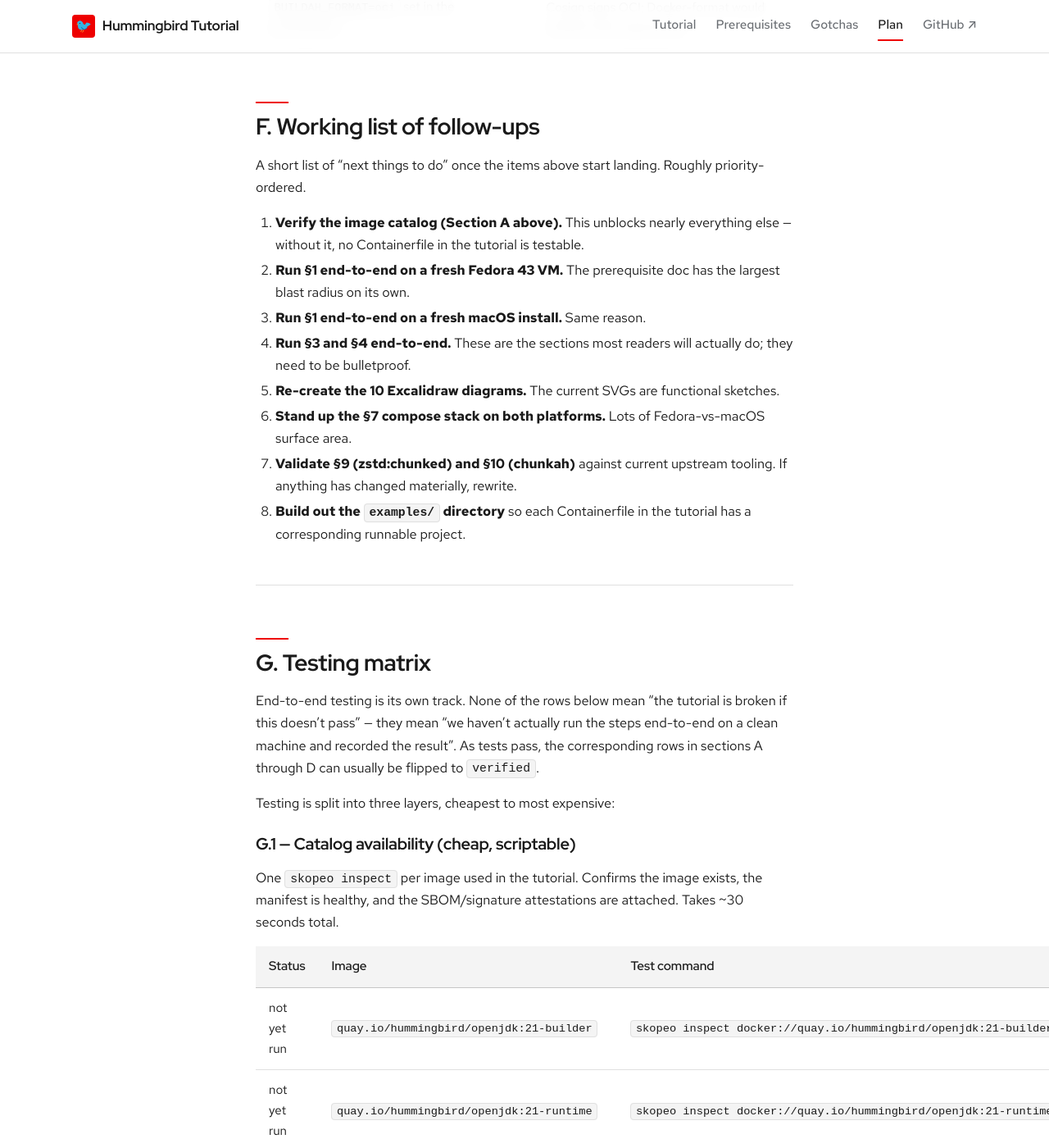
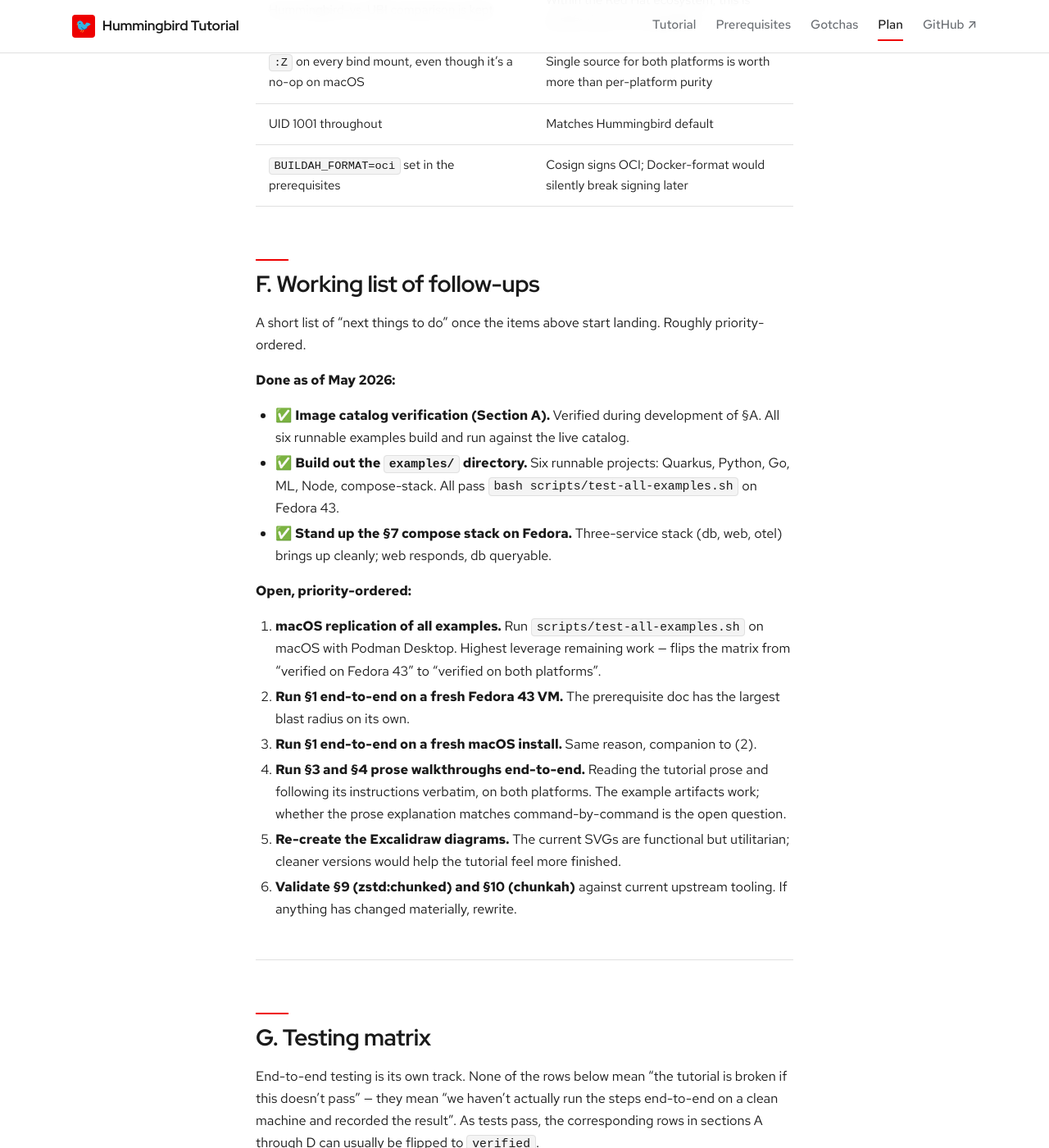
Before and after one commit to patterncatalyst/hummingbird-tutorial, a Jekyll site: the page built from _plans/reconciliation-plan.md, in a window 1280 px wide and 1400 px high, scrolled down 10471 px. Shown: the whole window at 82% size. Built offline with Jekyll 4.4.1, drawn with Linux system fonts in a browser that asks for light colours; some web fonts are replaced; some of the changed text lies outside the part shown.

Commit message:
Reconciliation plan: distinguish Fedora 43 verification from cross-platform; record macOS replication as priority #1

```diff
--- a/_plans/reconciliation-plan.md
+++ b/_plans/reconciliation-plan.md
@@ -1,6 +1,6 @@
 ---
 title: Reconciliation plan
-description: What in this tutorial is verified, what is in flight, and what needs validation against a live Fedora 43 or macOS environment.
+description: What in this tutorial is verified on Fedora 43, what is in flight, and what needs validation against macOS.
 ---
 
 This document tracks the **gap between what the tutorial claims and
@@ -9,6 +9,11 @@ authoritative list of things to check, fix, or expand before the
 tutorial is declared production-ready. Every section that contains
 unverified content has a "Reconciliation note" callout linking
 back here.
+
+**Platform coverage so far:** all six runnable examples have been
+verified on Fedora 43 (rsedor's working machine, May 2026).
+macOS replication is the highest-priority remaining task — see
+section G.3.
 
 The plan has four columns:
 
@@ -19,9 +24,13 @@ The plan has four columns:
 
 ## Conventions
 
-- A `verified` row has been run end-to-end on **both** Fedora 43
-  and macOS by at least one contributor, with the exact commands
-  shown in the tutorial.
+- A `verified` row has been run end-to-end with the platform
+  named in the Notes column, using the exact commands shown
+  in the tutorial.
+- A row marked `verified (Fedora 43)` has been run on Fedora 43
+  but not yet replicated on macOS.
+- A row marked `verified (Fedora 43 + macOS)` has been run on
+  both platforms — the strongest assurance.
 - An `in flight` row is being actively worked on; the assigned
   contributor is named where known.
 - An `unverified` row is a claim taken from source material that
@@ -29,10 +38,12 @@ The plan has four columns:
 - An `out of scope` row is something we deliberately decided not
   to verify in this iteration; the reason is given.
 
-A row moves from `unverified` to `verified` only after both
-platforms have been exercised. If something works on Fedora but
-not macOS (or vice versa), it stays `in flight` with a note about
-which platform passed.
+**Cross-platform parity is the goal.** Every example, command, and
+prereq instruction in the tutorial is intended to work identically
+on Fedora 43 and macOS (with Podman Desktop on macOS). As of the
+May 2026 testing campaign, all six runnable examples pass
+end-to-end on Fedora 43; the macOS pass is pending and tracked
+explicitly in section G.3.
 
 ## A. Image catalog and naming
 
@@ -64,7 +75,7 @@ cadences.
 | Status | What | Where | How to verify |
 |---|---|---|---|
 | verified | Podman 5.x is available in Fedora 43 default repos | §1 | `dnf info podman` on a fresh Fedora 43 VM |
-| unverified | Podman Compose available as `podman-compose` in Fedora 43 repos at the version §7 needs | §1, §7 | Run §7's compose stack end-to-end on a fresh Fedora 43 |
+| verified (Fedora 43) | Podman Compose available as `podman-compose` in Fedora 43 repos at the version §7 needs | §1, §7 | `dnf install podman-compose` works; §7's compose stack runs end-to-end on Fedora 43 (G.2 row 2026-05-01) |
 | unverified | `brew install --cask podman-desktop` brings the Podman CLI alongside it on macOS | §1 | Fresh macOS install; confirm `podman --version` works after the cask completes |
 | unverified | Podman Desktop tarball install path on Fedora produces a working desktop entry on Fedora 43's default desktop (GNOME) | §1 | Click-through test on Fedora 43 GNOME |
 | unverified | The Grype install script writes to `~/.local/bin` cleanly under both Fedora 43 and macOS | §1 | Confirm `grype --version` works after install on both |
@@ -186,23 +197,39 @@ don't accidentally "fix" them.
 A short list of "next things to do" once the items above start
 landing. Roughly priority-ordered.
 
-1. **Verify the image catalog (Section A above).** This unblocks
-   nearly everything else — without it, no Containerfile in the
-   tutorial is testable.
+**Done as of May 2026:**
+
+- ✅ **Image catalog verification (Section A).** Verified during
+  development of §A. All six runnable examples build and run
+  against the live catalog.
+- ✅ **Build out the `examples/` directory.** Six runnable
+  projects: Quarkus, Python, Go, ML, Node, compose-stack. All
+  pass `bash scripts/test-all-examples.sh` on Fedora 43.
+- ✅ **Stand up the §7 compose stack on Fedora.** Three-service
+  stack (db, web, otel) brings up cleanly; web responds, db
+  queryable.
+
+**Open, priority-ordered:**
+
+1. **macOS replication of all examples.** Run
+   `scripts/test-all-examples.sh` on macOS with Podman Desktop.
+   Highest leverage remaining work — flips the matrix from
+   "verified on Fedora 43" to "verified on both platforms".
 2. **Run §1 end-to-end on a fresh Fedora 43 VM.** The prerequisite
    doc has the largest blast radius on its own.
-3. **Run §1 end-to-end on a fresh macOS install.** Same reason.
-4. **Run §3 and §4 end-to-end.** These are the sections most
-   readers will actually do; they need to be bulletproof.
-5. **Re-create the 10 Excalidraw diagrams.** The current SVGs
-   are functional sketches.
-6. **Stand up the §7 compose stack on both platforms.** Lots of
-   Fedora-vs-macOS surface area.
-7. **Validate §9 (zstd:chunked) and §10 (chunkah)** against
+3. **Run §1 end-to-end on a fresh macOS install.** Same reason,
+   companion to (2).
+4. **Run §3 and §4 prose walkthroughs end-to-end.** Reading the
+   tutorial prose and following its instructions verbatim, on
+   both platforms. The example artifacts work; whether the
+   prose explanation matches command-by-command is the open
+   question.
+5. **Re-create the Excalidraw diagrams.** The current SVGs are
+   functional but utilitarian; cleaner versions would help the
+   tutorial feel more finished.
+6. **Validate §9 (zstd:chunked) and §10 (chunkah)** against
    current upstream tooling. If anything has changed materially,
    rewrite.
-8. **Build out the `examples/` directory** so each Containerfile
-   in the tutorial has a corresponding runnable project.
 
 ---
 
@@ -253,11 +280,13 @@ done
 
 ### G.2 — Build-and-run smoke tests (medium, ~15 min)
 
-> **Status as of 2026-05-01: ✅ all 11 of 11 rows verified.** Every
-> Containerfile in the tutorial has been built and run against live
-> Hummingbird images, with the runtime confirmed to respond
-> correctly over HTTP. The fixes that landed during testing are
-> recorded in the Notes column of each row and consolidated into
+> **Status as of 2026-05-01: ✅ 11 of 11 verified on Fedora 43;
+> macOS pass pending.** Every Containerfile in the tutorial has
+> been built and run against live Hummingbird images on a Fedora
+> 43 host (rsedor's working machine), with the runtime confirmed
+> to respond correctly over HTTP. The fixes that landed during
+> testing are recorded in the Notes column of each row and
+> consolidated into
 > [§17 Distroless gotchas]({{ "/docs/17-distroless-gotchas/" | prepend: site.baseurl }})
 > as symptom → root cause → fix entries. The full G.1 catalog
 > verification loop has not yet been run end-to-end as a script
@@ -267,6 +296,13 @@ done
 > The state is **reproducible**: `bash scripts/test-all-examples.sh`
 > from the repo root re-runs every test in ~48s with cached images
 > (~5 min cold). See `scripts/README.md` for the per-test scripts.
+>
+> **macOS verification remains the highest-value next step.** All
+> six examples need to pass on macOS (Podman Desktop) before the
+> matrix can claim full cross-platform coverage. The Fedora work
+> took ~10 hours of debugging; the macOS run should be much
+> faster since the symptoms-and-fixes catalog in §17 already
+> exists. See G.3 row "macOS replication of all examples".
 
 Build each example end-to-end and confirm it runs. Doesn't validate
 the tutorial prose around it — just that the Containerfile produces
@@ -294,26 +330,35 @@ Run the tutorial sections end-to-end on a clean machine, record any
 prose that didn't match what happened. This is the gold-standard
 test; the §1 walkthrough alone catches most issues.
 
+> Note on Fedora 43 evidence so far: every entry in this table
+> below that has a §4 / §7 / §11 reference exists as a runnable
+> example under `examples/`, and those examples have all been
+> verified end-to-end on Fedora 43 (see G.2). What G.3 still
+> tests is whether the **tutorial prose** that walks readers
+> through those sections matches the example's actual behavior
+> command-by-command — not whether the artifact runs.
+
 | Status | What | Where to run |
 |---|---|---|
 | not yet run | §1 prerequisites — full install on fresh Fedora 43 VM | Clean VM |
 | not yet run | §1 prerequisites — full install on fresh macOS | Clean macOS install or VM |
 | not yet run | §3 podman basics — pull, run, sidecar pattern | Either platform after §1 passes |
-| not yet run | §4 multi-stage — Quarkus example | Either platform |
-| not yet run | §4 multi-stage — Python example | Either platform |
-| not yet run | §4 multi-stage — Go example | Either platform |
+| not yet run | §4 multi-stage — Quarkus example walkthrough | Either platform; example artifact verified on Fedora 43 |
+| not yet run | §4 multi-stage — Python example walkthrough | Either platform; example artifact verified on Fedora 43 |
+| not yet run | §4 multi-stage — Go example walkthrough | Either platform; example artifact verified on Fedora 43 |
 | not yet run | §5 SBOM and signing — generate and verify | Either platform |
 | not yet run | §6 CVE scanning — clean and dirty image | Either platform |
-| not yet run | §7 compose stack — full bring-up | Fedora primarily (SELinux surface) |
+| not yet run | §7 compose stack — full bring-up walkthrough | Fedora primarily (SELinux surface); artifact verified on Fedora 43 |
 | not yet run | §8 debugging — sidecar pattern, in-image-builder | Either platform |
 | not yet run | §9 zstd:chunked — partial-pull verification | Fedora |
 | not yet run | §10 chunkah — split, recombine | Fedora |
-| not yet run | §11 real-world examples — at least one of the five | Either platform |
+| not yet run | §11 real-world examples — at least one of the five | Either platform; ML and Compose artifacts verified on Fedora 43 |
 | not yet run | §12 custom SBOM — full augment-merge-sign cycle | Either platform |
 | not yet run | §13 Trusted Libraries — pip install with provenance verify | Either platform; needs Red Hat account |
 | not yet run | §14 RPM install — staged install + COPY rootfs | Either platform |
 | not yet run | §15 Renovate — config validates against a real repo | Wherever |
 | not yet run | §16 pruning — every command runs cleanly | Either platform |
+| not yet run | **macOS replication of all examples** — run `scripts/test-all-examples.sh` on macOS with Podman Desktop | macOS; expected to surface SELinux/`:Z` no-op behavior, file-share permission differences, and any IPv4/IPv6 binding issues |
 
 ### G.4 — How to record results
 
```
